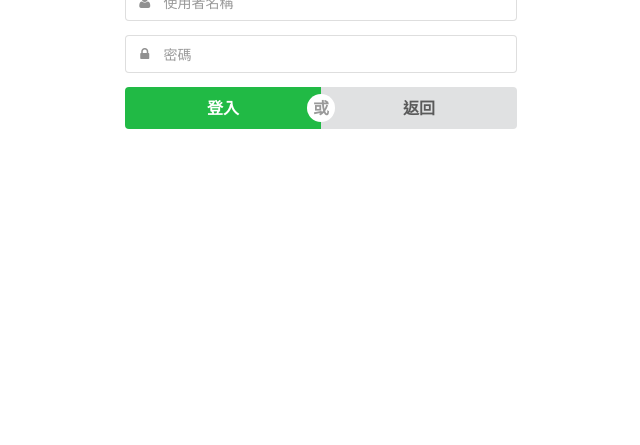
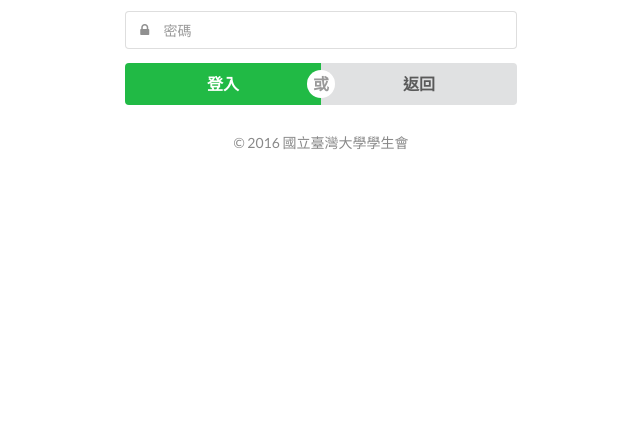
Before and after one commit to rschiang/student-weekly-themes, a website: page login.html in a window 1280 px wide. Shown: the part 355-800 px from the top of the page, without its empty margins (319-959 px from the left). Drawn offline with Linux system fonts and the light colour scheme.

Commit message:
Reorder login page and add footer

```diff
--- a/login.html
+++ b/login.html
@@ -15,6 +15,12 @@
     .weekly.login .column {
         max-width: 30em;
         padding: 1em;
+    }
+
+    .weekly.login footer {
+        color: #898989;
+        margin-top: 1em;
+        padding-top: 1em;
     }
     </style>
 </head>
@@ -43,6 +49,9 @@
                     </div>
                 </div>
             </form>
+            <footer>
+                © 2016 國立臺灣大學學生會
+            </footer>
         </div>
     </div>
     <script src="assets/semantic.min.js"></script>
```
